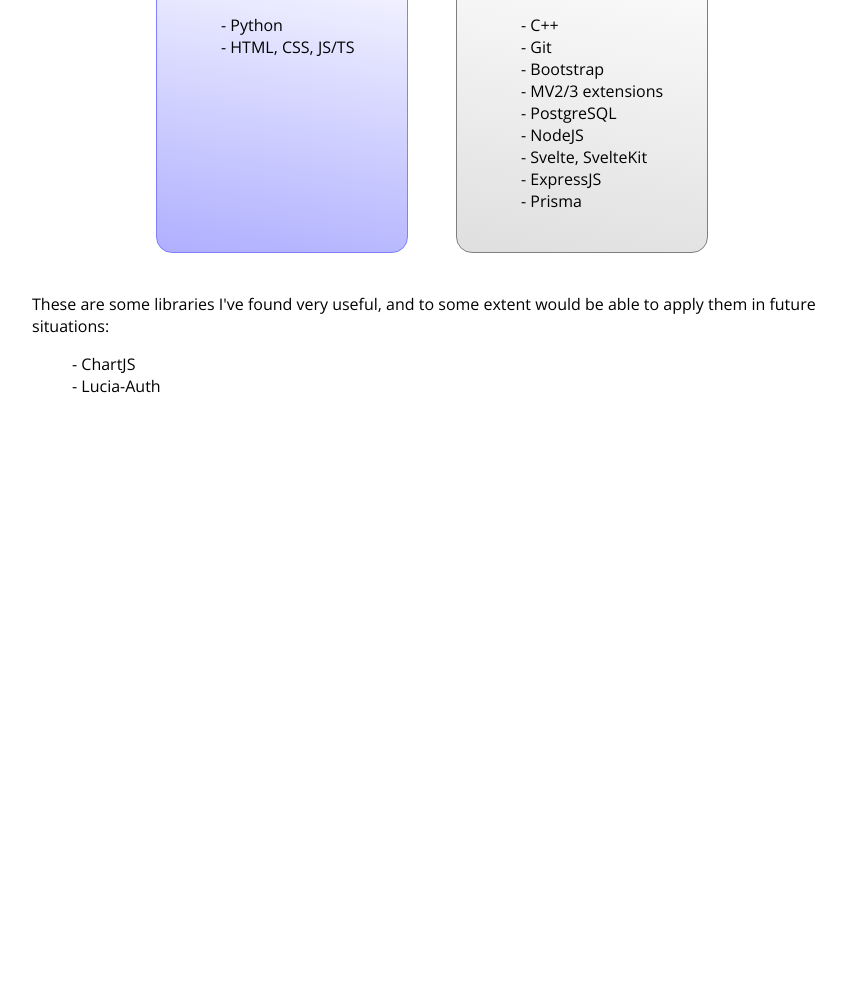
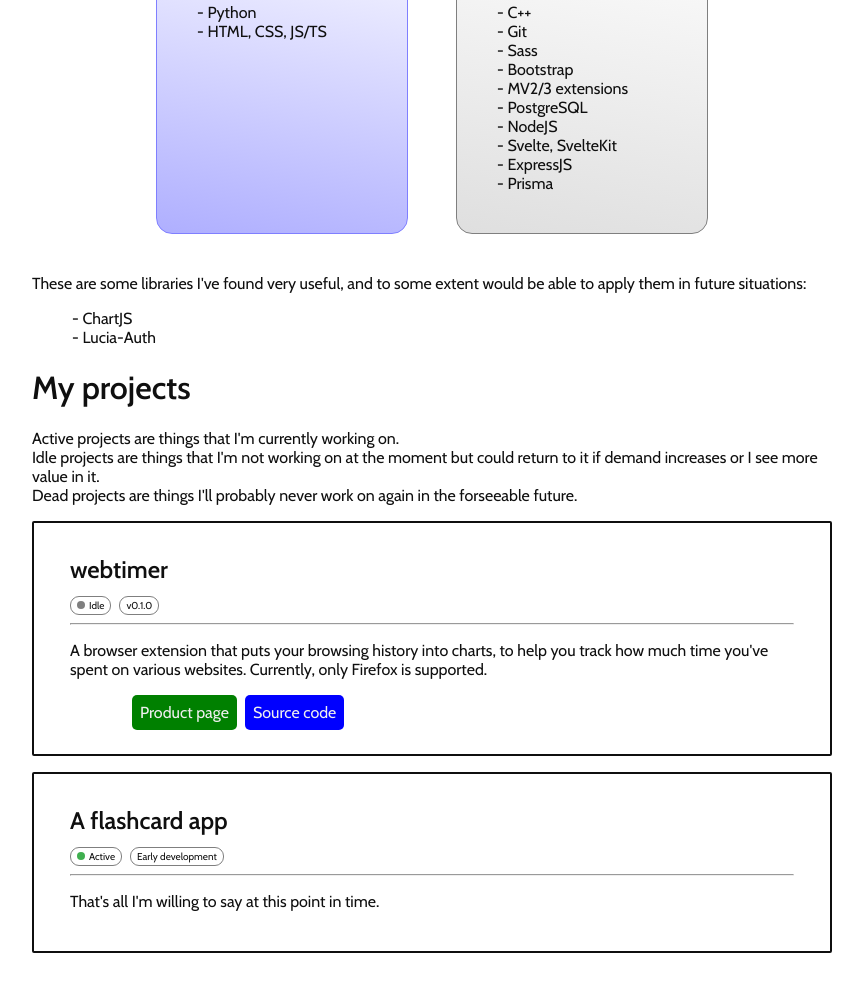
Before and after one commit to jh2946/jh2946.github.io, a plain HTML site: page index.html in a window 1280 px wide. Shown: the part 1064-2056 px from the top of the page, without its empty margins (208-1071 px from the left). Before the commit the page ends 1525 px from the top, so only its background shows below. Drawn offline with nearby package versions, Linux system fonts and the light colour scheme.

Commit message:
project section

```diff
--- a/index.css
+++ b/index.css
@@ -1,5 +1,4 @@
 body, html {
-    font-family: "Open Sans", Verdana, Tahoma, sans-serif;
     margin: 0;
 }
 
@@ -8,6 +7,7 @@ a {
 }
 
 #cover-page {
+    font-family: "Open Sans", Verdana, Tahoma, sans-serif;
     min-height: 100vh;
     background-image: url(library.jpg);
     color: #efefef;
@@ -70,7 +70,7 @@ a {
     width: 32px;
     border-radius: 50%;
     margin-right: 16px;
-    border: 2px white solid;
+    border: 2px #efefef solid;
 }
 
 .find-button {
@@ -80,7 +80,6 @@ a {
     display: flex;
     align-items: center;
     justify-content: center;
-    font-family: "Open Sans", Verdana, Tahoma, sans-serif;
     font-size: 16px;
     font-weight: 700;
     height: 36px;
@@ -93,16 +92,16 @@ a {
     height: 16px;
     margin-right: 8px;
     border-radius: 50%;
-    border: 2px white solid;
-    background-color: white;
+    border: 2px #efefef solid;
+    background-color: #efefef;
 }
 
 #github {
-    background-color: #333
+    background-color: #333333
 }
 
 #study {
-    background: linear-gradient(180deg, #e53170, #ff8e3c);
+    background: linear-gradient(200deg, #e53170, #ff8e3c);
 }
 
 #cover-page-down {
@@ -117,12 +116,18 @@ a {
 }
 
 #subject {
-    padding: 48px 96px;
+    font-family: Cabin, Georgia, sans-serif;
+    color: #0f0f0f;
+    padding: 24px 96px 72px 96px;
 }
 
 #subject-inner {
     max-width: 800px;
     margin: auto;
+}
+
+#subject-inner h1 {
+    margin-top: 24px 0;
 }
 
 .flexbox {
@@ -132,7 +137,8 @@ a {
 }
 
 .flex-card {
-    padding: 24px;
+    padding-top: 48px;
+    padding-bottom: 24px;
     background: linear-gradient(190deg, #ffffff, #dfdfdf);
     border: 1px #7f7f7f solid;
     border-radius: 16px;
@@ -141,7 +147,6 @@ a {
 }
 
 .flex-card h2 {
-    font-weight: 400;
     margin: 0 0 24px 0;
 }
 
@@ -157,3 +162,59 @@ ul {
 .centerer {
     text-align: center;
 }
+
+.project {
+    border: 2px #0f0f0f solid;
+    border-radius: 2px;
+    padding: 24px 36px;
+    margin: 16px 0;
+}
+
+.project h2 {
+    margin: 8px 0;
+}
+
+.tag-list {
+    display: flex;
+    margin-top: 12px;
+}
+
+.tag-list > .tag {
+    font-size: 10px;
+    display: flex;
+    align-items: center;
+    border-radius: 9px;
+    border: 1px #7f7f7f solid;
+    padding: 2px 6px;
+    margin-right: 8px;
+}
+
+.indicator {
+    width: 8px;
+    height: 8px;
+    border-radius: 4px;
+    margin-right: 4px;
+}
+
+.idle .indicator {
+    background-color: #7f7f7f;
+}
+
+.active .indicator {
+    background-color: #3faf4f;
+}
+
+.btn {
+    padding: 8px;
+    margin-right: 8px;
+    color: #efefef;
+    border-radius: 5px;
+}
+
+.product {
+    background-color: green;
+}
+
+.source {
+    background-color: blue;
+}
--- a/index.html
+++ b/index.html
@@ -3,7 +3,8 @@
     <meta charset="UTF-8">
     <meta http-equiv="X-UA-Compatible" content="IE=edge">
     <meta name="viewport" content="width=device-width, initial-scale=1.0">
-    <link rel="stylesheet" href="https://fonts.googleapis.com/css?family=Open+Sans:400,700">
+    <link rel="stylesheet" href="https://fonts.googleapis.com/css?family=Open+Sans:500,700">
+    <link rel="stylesheet" href="https://fonts.googleapis.com/css?family=Cabin:400,600">
     <link rel="stylesheet" href="index.css">
     <script src="index.js" defer></script>
     <title>jh2946 Portfolio</title>
@@ -21,7 +22,10 @@
                             I'm Andrey, <span id="age"></span> this year, currently studying at Nanyang Polytechnic Common ICT Programme, Y1.
                         </p>
                         <p>
-                            I'm currently aiming for a career in the tech industry. Most of my experience thus far has been in mathematical modelling and simulations, web development, and a splash of competitive programming.
+                            I'm currently aiming for a career in the tech industry.
+                        </p>
+                        <p>
+                            Most of my experience thus far has been in mathematical modelling and simulations, web development, and a splash of competitive programming.
                         </p>
                     </div>
                     <div class="cover-card" id="follow">
@@ -68,6 +72,7 @@
                     <ul>
                         <li>- C++</li>
                         <li>- Git</li>
+                        <li>- Sass</li>
                         <li>- Bootstrap</li>
                         <li>- MV2/3 extensions</li>
                         <li>- PostgreSQL</li>
@@ -83,8 +88,41 @@
                 <li>- ChartJS</li>
                 <li>- Lucia-Auth</li>
             </ul>
+            <h1>My projects</h1>
+            <p>
+                Active projects are things that I'm currently working on.
+                <br />
+                Idle projects are things that I'm not working on at the moment but could return to it if demand increases or I see more value in it.
+                <br />
+                Dead projects are things I'll probably never work on again in the forseeable future.
+            </p>
+            <div class="idle project">
+                <h2>webtimer</h2>
+                <div class="tag-list">
+                    <div class="tag"><div class="indicator"></div>Idle</div>
+                    <div class="tag">v0.1.0</div>
+                </div>
+                <hr />
+                <p>A browser extension that puts your browsing history into charts, to help you track how much time you've spent on various websites. Currently, only Firefox is supported.</p>
+                <div class="flexbox">
+                    <a href="https://addons.mozilla.org/en-US/firefox/addon/webtimer-jh2946/">
+                        <div class="btn product">Product page</div>
+                    </a>
+                    <a href="https://github.com/jh2946/webtimer">
+                        <div class="btn source">Source code</div>
+                    </a>
+                </div>
+            </div>
+            <div class="active project">
+                <h2>A flashcard app</h2>
+                <div class="tag-list">
+                    <div class="tag"><div class="indicator"></div>Active</div>
+                    <div class="tag">Early development</div>
+                </div>
+                <hr />
+                <p>That's all I'm willing to say at this point in time.</p>
+            </div>
         </div>
-
     </div>
 </body>
 </html>
```
